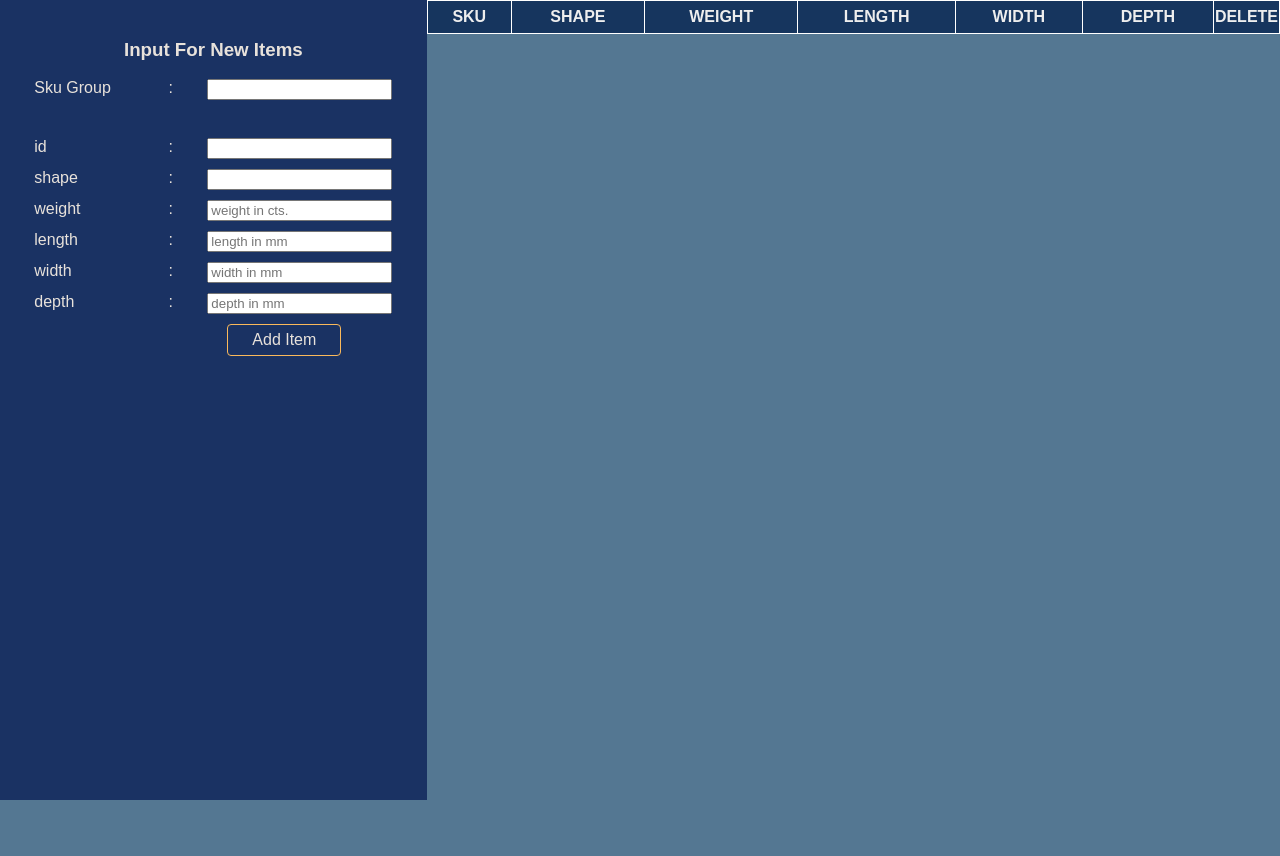
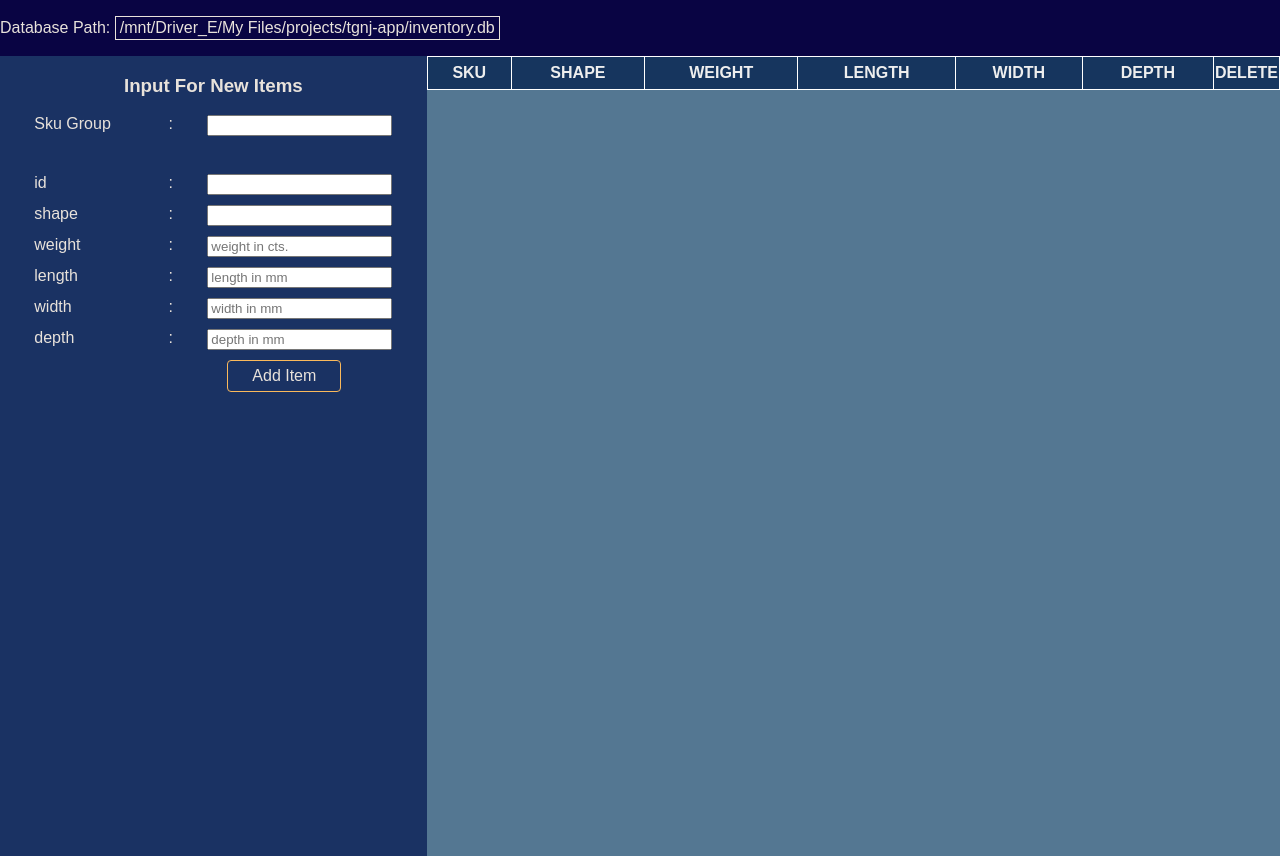
Before and after one commit to Sagetrash/tgnj-app, a Flask app: page / in a window 1280 px wide. Before the commit the page ends 800 px from the top, so only its background shows below. Run offline with Flask 3, Linux system fonts and the light colour scheme; lists and menus that the app fills with data are empty.

Commit message:
release/v1.0.0

```diff
--- a/src/tgnj_app/gui/app.py
+++ b/src/tgnj_app/gui/app.py
@@ -2,16 +2,35 @@ import os
 import webview
 from flask import Flask, render_template, jsonify, request
 from tgnj_app.core.database import database
-
-#_________________________________ setup __________________________________
-gui_dir  = os.path.dirname(__file__)
-app = Flask(__name__,template_folder=os.path.join(gui_dir,"templates"), static_folder=os.path.join(gui_dir,'static'))
-db_instance : database = None
+from pathlib import Path
+import json
 
 #____________________________ utility functions______________________
 
+def setConfig(db_path:Path):
+    if os.path.exists:
+        Path = str(db_path)
+        config = {
+            "db_Path":Path
+        }
+        with open(config_location, "w") as f:
+            json.dump(config,f)
+        return Path
+    else:
+        raise FileNotFoundError
+
 def message(string:str)-> dict:
     return {"message":string}
+
+#_________________________________ setup __________________________________
+config_location = Path(__file__).resolve().parent.parent.parent.parent / "config.json"
+gui_dir  = os.path.dirname(__file__)
+app = Flask(__name__,template_folder=os.path.join(gui_dir,"templates"), static_folder=os.path.join(gui_dir,'static'))
+db_path = setConfig(Path("/mnt/Driver_E/My Files/projects/tgnj-app/inventory.db"))
+db_instance : database = database(db_path)
+
+
+
 
 # ________________________ ROUTES ______________________
 @app.route('/')
@@ -59,3 +78,25 @@ def editItems(group,id):
         return jsonify(message("updated item successfully")), 201
     else:
         return jsonify(message("failute updating items")), 500
+
+@app.route('/api/setDbPath',methods=["PATCH"])
+def setDbPath():
+    global db_instance
+    data = request.json
+
+    inputPath = data.get('db_Path')
+    if not inputPath:
+        return jsonify({"message": "Error: db_Path key missing in request"}), 400
+    db_path = Path(inputPath)
+
+    try:
+        new_instance = database(db_path)
+        db_instance = new_instance
+        setConfig(db_path)
+    except FileNotFoundError:
+        return jsonify({"message":"file not found"}),404
+    return jsonify({"message":f"db path set to {db_instance.path}"}),201
+
+@app.route('/api/getDbPath', methods=["GET"])
+def getDbPath():
+    return jsonify({"db_Path":str(db_instance.path)}),200
--- a/src/tgnj_app/gui/static/script.js
+++ b/src/tgnj_app/gui/static/script.js
@@ -167,10 +167,49 @@ async function handleFormSubmit() {
 
 function scrollToEnd() {
   const row = document.getElementById("last-row");
-  if (row) row.scrollIntoView({ behaviour: "smoot", block: "end" });
+  if (row) row.scrollIntoView({ behaviour: "smooth", block: "end" });
+}
+
+async function getDbPath() {
+  response = await fetch("api/getDbPath", {
+    method: "GET",
+  });
+  data = await response.json();
+  db_field = document.getElementById("db_path");
+  db_field.innerText = data["db_Path"];
+}
+
+async function setDbPath() {
+  dbPathInput = document.getElementById("db_path");
+  if (!dbPathInput.innerHTML || dbPathInput.innerHTML.length === 0) {
+    alert("Enter a db Path");
+    getDbPath();
+    return;
+  }
+  payload = {
+    db_Path: dbPathInput.innerHTML,
+  };
+  try {
+    response = await fetch("api/setDbPath", {
+      method: "PATCH",
+      headers: { "Content-Type": "application/json" },
+      body: JSON.stringify(payload),
+    });
+    if (!response.ok) {
+      if (response.status === 404) {
+        alert("no database found at provided path, please verify path");
+        getDbPath();
+      }
+    }
+    getDbPath();
+    liveLoadGroup();
+  } catch (error) {
+    console.error(error);
+  }
 }
 
 window.onload = () => {
+  getDbPath();
   setupKeyboardNavigation();
   group = document.getElementById("sku_group").value;
   if (!group || group.length === 0) {
--- a/src/tgnj_app/gui/static/style.css
+++ b/src/tgnj_app/gui/static/style.css
@@ -28,6 +28,7 @@ body {
   position: relative;
   width: var(--width-of-input);
 }
+
 /* styling of Input */
 .input {
   font-size: 0.9rem;
@@ -180,3 +181,15 @@ th {
 .delete-button:hover svg {
   fill: rgb(216, 70, 34);
 }
+
+#db_path {
+  width: fit-content;
+  display: inline-block;
+  border: 1px solid;
+  padding: 2px 4px;
+}
+
+header {
+  position: sticky;
+  top: 0%;
+}
--- a/src/tgnj_app/gui/templates/index.html
+++ b/src/tgnj_app/gui/templates/index.html
@@ -5,10 +5,25 @@
     <meta name="viewport" content="width=device-width, initial-scale=1.0" />
     <title>TGNJ APP</title>
     <link rel="stylesheet" href="{{url_for('static',filename='style.css')}}" />
+    <link
+      rel="icon"
+      href="{{ url_for('static', filename='logo.ico') }}"
+      type="image/x-icon"
+    />
   </head>
   <body>
+    <header>
+      <label for="db_path">Database Path:</label>
+      <p
+        type="text"
+        name="db_path"
+        id="db_path"
+        onblur="setDbPath()"
+        width="fit-content"
+        contenteditable="true"
+      ></p>
+    </header>
     <div class="window">
-      <!--  -->
       <div class="form-container">
         <div class="form-area">
           <h3>Input for new items</h3>
--- a/src/tgnj_app/main.py
+++ b/src/tgnj_app/main.py
@@ -1,13 +1,21 @@
-from tgnj_app.gui.app import app
+from tgnj_app.gui.app import app, config_location
 import tgnj_app.gui.app as gui_module
 from tgnj_app.core.database import database
 from pathlib import Path
+from threading import Thread
+import webview
 
+Base_DIR = Path(__file__).resolve().parent
+icon_path = (Base_DIR/"gui"/"static"/"logo.ico")
 def start_dev_server():
-    db_path = Path(__file__).parent.parent.parent / "inventory.db"
-    db = database(db_path)
-    gui_module.db_instance = db
-    app.run(port=5000, debug=True)
+    app.run(port=5000)
 
 if __name__ == "__main__":
-    start_dev_server()
+    t = Thread(target=start_dev_server)
+    t.daemon = True
+    t.start()
+    webview.create_window("TGNJ MANAGEMENT APP","http://127.0.0.1:5000")
+    if icon_path.exists():
+        webview.start(icon=str(icon_path))
+    else:
+        webview.start()
```
Also changed, not shown: src/tgnj_app/core/database.py (+11 -4 lines), README.md, src/tgnj_app/gui/static/logo.ico (added), 1 other file.
